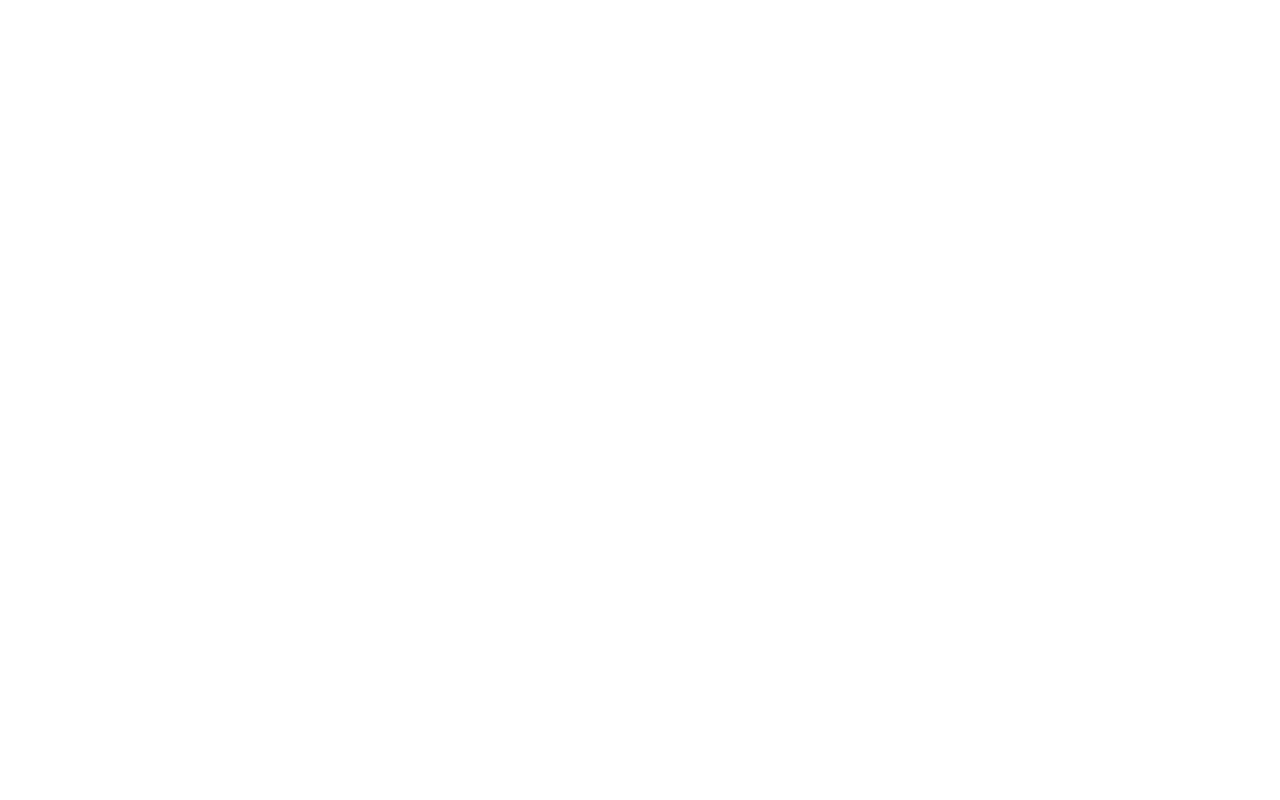
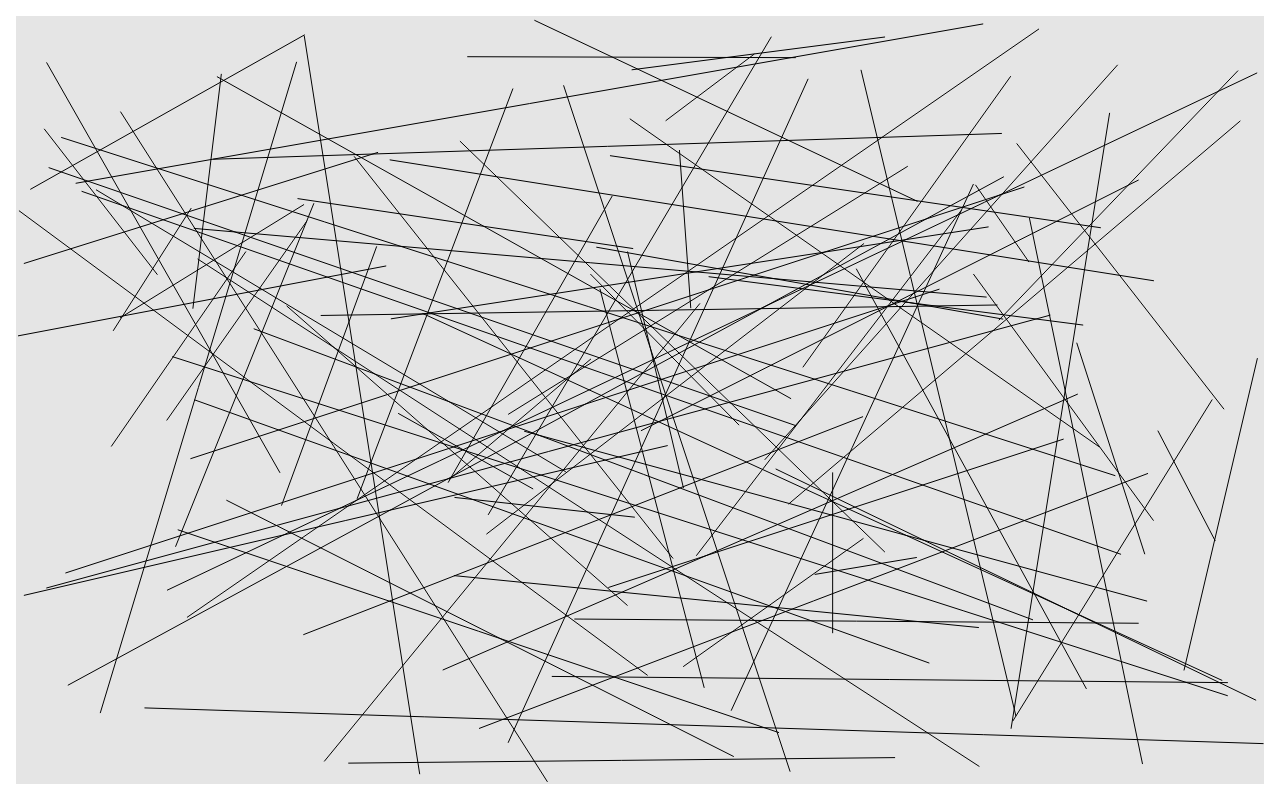
Before and after one commit to with-two-dashes/a-diary, a website built with Parcel: page coding-math/ep-01-introduction/index.html in a window 1280 px wide. Built offline with nearby package versions, Linux system fonts and the light colour scheme.

Commit message:
Added lesson 1 files and added some boilerplate code.

```diff
--- /dev/null
+++ b/coding-math/common/canvasSizer.js
@@ -0,0 +1,13 @@
+import { getDPR } from './getDPR.js'
+export const canvasSizer = ({ canvas }) => {
+  const dpr = getDPR()
+  const targetWidth = canvas.clientWidth * dpr
+  const targetHeight = canvas.clientHeight * dpr
+  if (canvas.width !== targetWidth || canvas.height !== targetHeight) {
+    canvas.width = targetWidth
+    canvas.height = targetHeight
+    return { resized: true }
+  } else {
+    return { resized: false }
+  }
+}
--- /dev/null
+++ b/coding-math/common/clearCanvas.js
@@ -0,0 +1,5 @@
+export const clearCanvas = ({ context }) => {
+  const { canvas } = context
+  const { width, height } = canvas
+  context.clearRect(0, 0, width, height)
+}
--- /dev/null
+++ b/coding-math/common/defaultStyle.css
@@ -0,0 +1,15 @@
+*{
+  box-sizing: border-box;
+}
+
+body{
+  margin:0;
+}
+
+canvas{
+  background: rgba(0,0,0,.1);
+  border: 1rem solid white;
+  display: block;
+  height: 100vh;
+  width: 100vw;
+}
--- /dev/null
+++ b/coding-math/common/getDPR.js
@@ -0,0 +1,3 @@
+export const getDPR = () => {
+  return window.devicePixelRatio || 1.0
+}
--- a/coding-math/ep-01-introduction/index.html
+++ b/coding-math/ep-01-introduction/index.html
@@ -6,25 +6,10 @@
   <meta name="viewport" content="width=device-width, initial-scale=1.0">
   <meta http-equiv="X-UA-Compatible" content="ie=edge">
   <title>Episode 1 Introduction</title>
-  <style>
-    * {
-      box-sizing: border-box;
-    }
-
-    body {
-      margin: 0
-    }
-
-    canvas {
-      display: block;
-      height: 100vh;
-      width: 100vw;
-    }
-  </style>
+  <link rel="stylesheet" href="../common/defaultStyle.css">
 </head>
 
 <body>
-
   <script src="./main.js"></script>
 </body>
 
--- a/coding-math/ep-01-introduction/main.js
+++ b/coding-math/ep-01-introduction/main.js
@@ -1,3 +1,7 @@
+/* globals requestAnimationFrame */
+import { canvasSizer } from '../common/canvasSizer.js'
+import { clearCanvas } from '../common/clearCanvas.js'
+
 const canvas = document.createElement('canvas')
 document.body.appendChild(canvas)
 
@@ -5,14 +9,27 @@ const context = canvas.getContext('2d')
 
 let shouldContinue = true
 
-const render = timestamp => {
+const drawRandomLines = ({ context, count = 100 }) => {
+  const { canvas } = context
+  const { width, height } = canvas
+  for (let i = 0; i < count; i++) {
+    context.beginPath()
+    context.moveTo(Math.random() * width, Math.random() * height)
+    context.lineTo(Math.random() * width, Math.random() * height)
+    context.stroke()
+  }
+}
 
+const render = ({ timestamp, resized, context, canvas }) => {
+  clearCanvas({ context })
+  drawRandomLines({ context, count: 100 })
 }
 
 const heartbeat = timestamp => {
   if (shouldContinue) {
     requestAnimationFrame(heartbeat)
-    render(timestamp)
+    const { resized } = canvasSizer({ canvas })
+    render({ timestamp, resized, context, canvas })
   }
 }
 requestAnimationFrame(heartbeat)
```
Also changed, not shown: coding-math/ep-01-introduction/readme.md (added).
